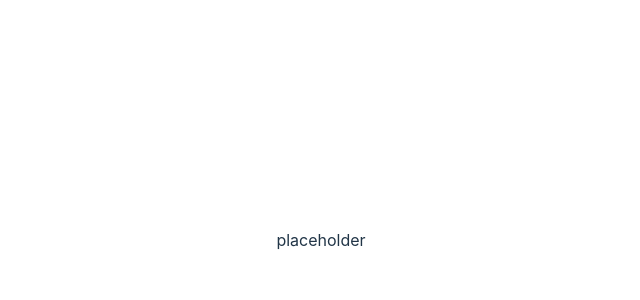
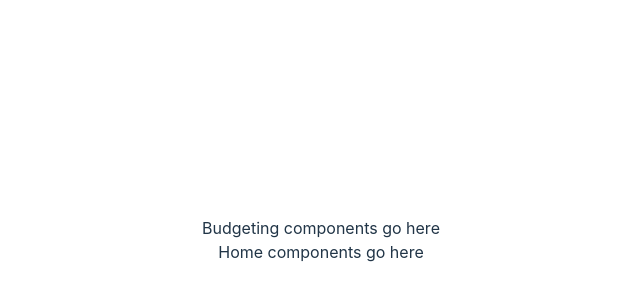
Before and after one commit to RossNE99/Wealth-Warden, a React (Vite) app: page / in a window 1280 px wide. Shown: the part 160-460 px from the top of the page, without its empty margins (319-959 px from the left). Built offline with nearby package versions, Linux system fonts and the light colour scheme.

Commit message:
Added page placeholders

```diff
--- a/src/App.jsx
+++ b/src/App.jsx
@@ -1,15 +1,17 @@
 import './App.css'
+import Budgeting from './pages/Budgeting'
+import Home from './pages/Home'
 
 function App() {
 
 
   return (
     <div>
-      placeholder
+      {/* <NabBar/> */}
+     <Budgeting/>
+     <Home/>
     </div>
-    // <NavBar/>
-    // <Budget/>
-    // <Home/>
+
   )
 }
 
--- a/src/pages/Budgeting.jsx
+++ b/src/pages/Budgeting.jsx
@@ -0,0 +1,9 @@
+import React from 'react'
+
+function Budgeting() {
+  return (
+    <div>Budgeting components go here</div>
+  )
+}
+
+export default Budgeting
--- a/src/pages/Home.jsx
+++ b/src/pages/Home.jsx
@@ -0,0 +1,9 @@
+import React from 'react'
+
+function Home() {
+  return (
+    <div>Home components go here</div>
+  )
+}
+
+export default Home
```
Also changed, not shown: src/pages/Statement.jsx (+9 -0 lines).
